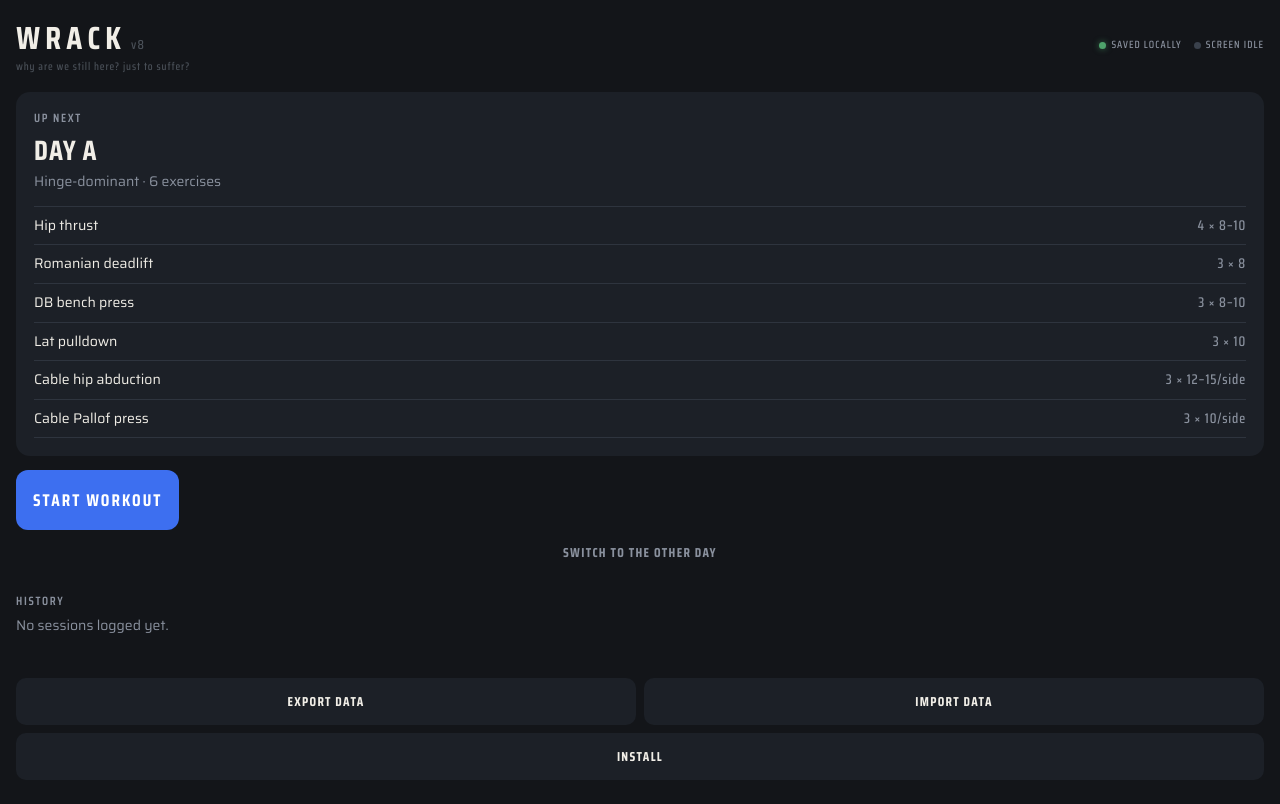
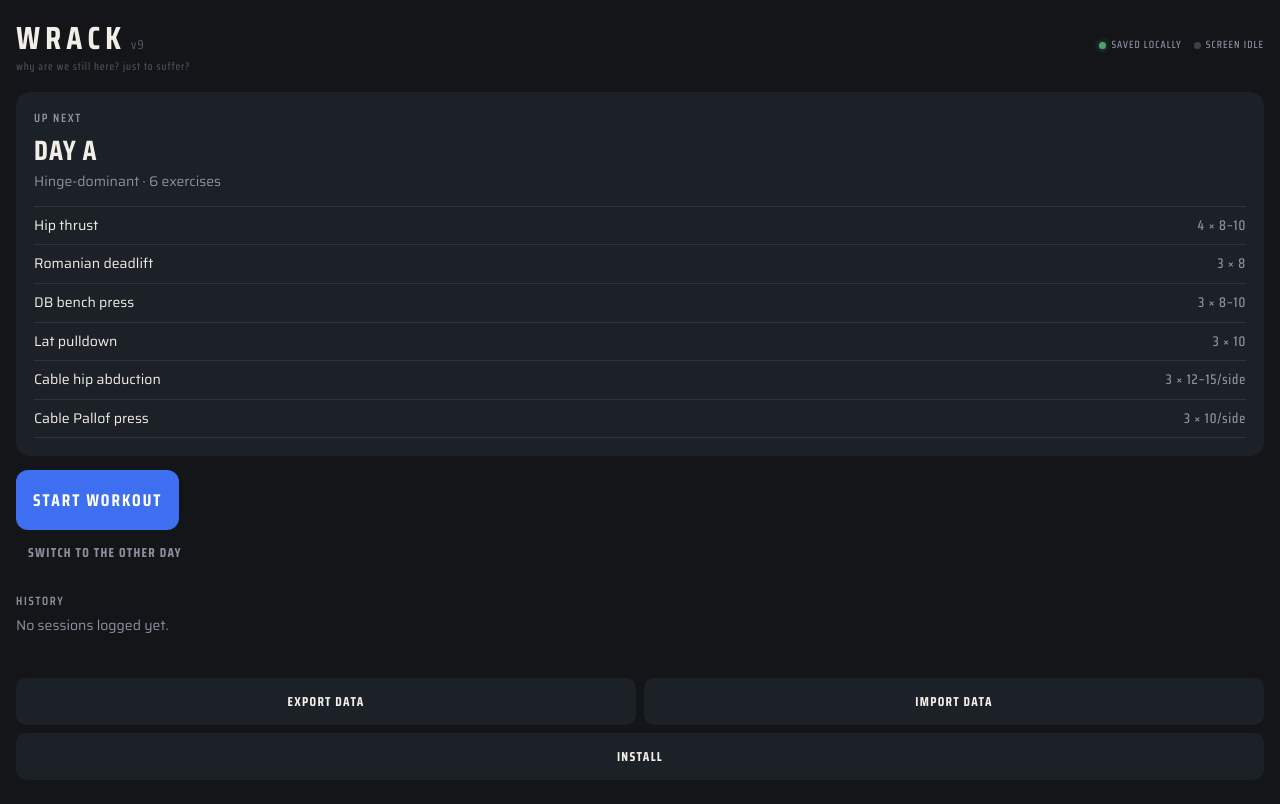
Before and after one commit to enlore/wrack, a plain HTML site: page index.html in a window 1280 px wide. Drawn offline with Linux system fonts and the light colour scheme.

Commit message:
v9: give swap-day button the same side margins as start workout
Co-Authored-By: Claude Fable 5 <noreply@anthropic.com>
Claude-Session: https://claude.ai/code/session_01FR9PprBo96h2apyKdpvQG1

```diff
--- a/index.html
+++ b/index.html
@@ -180,7 +180,7 @@ button:focus-visible,input:focus-visible{outline:2px solid var(--blue);outline-o
   <section class="screen on" id="s-home">
     <div class="head">
       <div>
-        <h1>Wrack<span class="ver">v8</span></h1>
+        <h1>Wrack<span class="ver">v9</span></h1>
         <div class="motto">why are we still here? just to suffer?</div>
       </div>
       <div class="lights">
@@ -197,7 +197,7 @@ button:focus-visible,input:focus-visible{outline:2px solid var(--blue);outline-o
         <ul class="exlist" id="nextList"></ul>
       </div>
       <button class="btn" id="startBtn" style="margin:0 16px;width:auto">Start workout</button>
-      <button class="btn quiet" id="swapBtn">Switch to the other day</button>
+      <button class="btn quiet" id="swapBtn" style="margin:0 16px;width:auto">Switch to the other day</button>
 
       <div class="pad" style="margin-top:18px"><div class="eyebrow">History</div></div>
       <ul class="hist" id="hist"></ul>
--- a/sw.js
+++ b/sw.js
@@ -1,6 +1,6 @@
 /* Wrack service worker — cache-first app shell.
    Bump CACHE on every deploy to force clients to pick up new code. */
-const CACHE = "wrack-v8";
+const CACHE = "wrack-v9";
 const SHELL = [
   "./",
   "./index.html",
```
